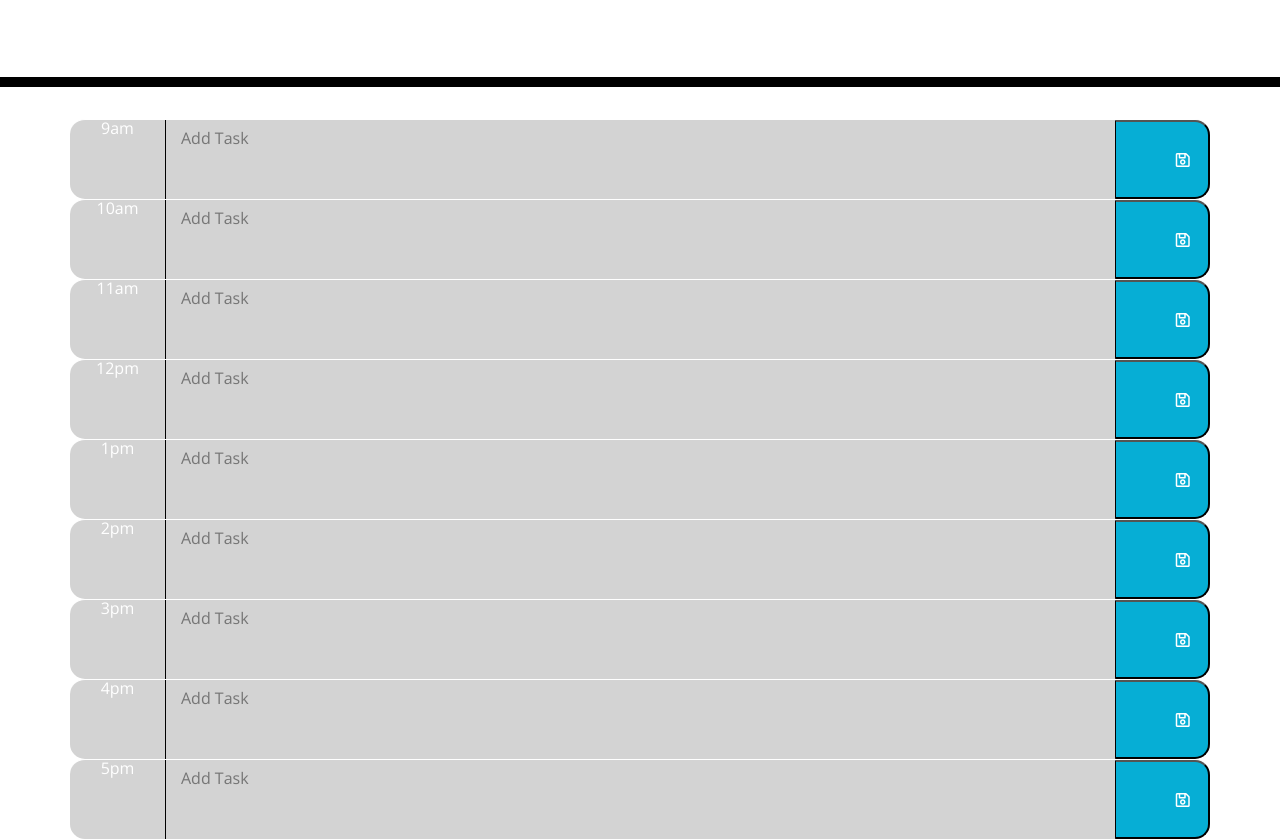
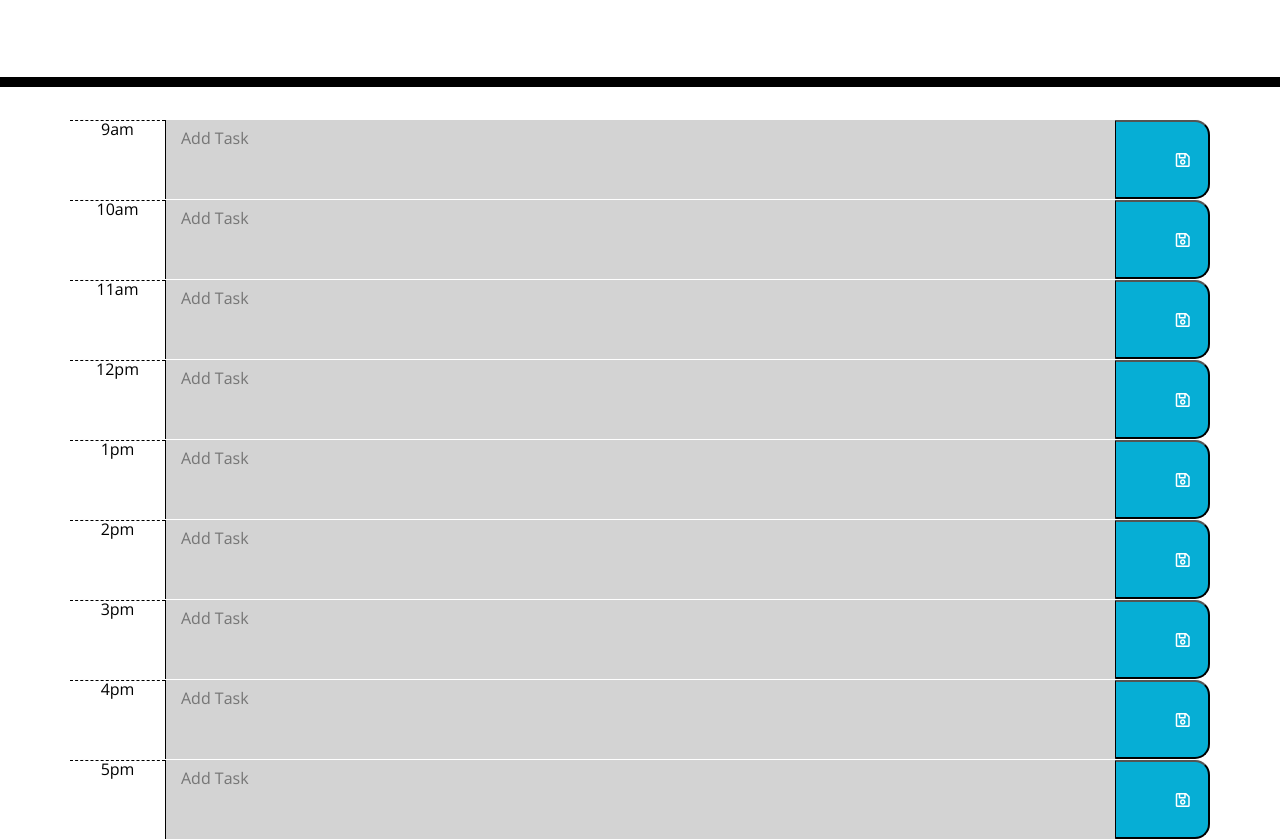
Before and after one commit to osman230/Work-Day-Scheduler, a plain HTML site: page index.html in a window 1280 px wide. Shown: the part 181-1020 px from the top of the page. Drawn offline with nearby package versions, Linux system fonts and the light colour scheme.

Commit message:
Update index.html

```diff
--- a/index.html
+++ b/index.html
@@ -31,63 +31,63 @@
     <div class="container">
       <!-- Timeblocks go here -->
       <div class="row time-block" id="9">
-        <div class="col-1 currentHour">9am</div>
+        <div class="col-1 hour">9am</div>
         <textarea class="col-10 currentTask" placeholder="Add Task"></textarea>
         <button class="col-1 saveBtn">
           <i class="far fa-save"></i>
         </button>
       </div>
       <div class="row time-block" id="10">
-        <div class="col-1 currentHour">10am</div>
+        <div class="col-1 hour">10am</div>
         <textarea class="col-10 currentTask" placeholder="Add Task"></textarea>
         <button class="col-1 saveBtn">
           <i class="far fa-save"></i>
         </button>
       </div>
       <div class="row time-block" id="11">
-        <div class="col-1 currentHour">11am</div>
+        <div class="col-1 hour">11am</div>
         <textarea class="col-10 currentTask" placeholder="Add Task"></textarea>
         <button class="col-1 saveBtn">
           <i class="far fa-save"></i>
         </button>
       </div>
       <div class="row time-block" id="12">
-        <div class="col-1 currentHour">12pm</div>
+        <div class="col-1 hour">12pm</div>
         <textarea class="col-10 currentTask" placeholder="Add Task"></textarea>
         <button class="col-1 saveBtn">
           <i class="far fa-save"></i>
         </button>
       </div>
       <div class="row time-block" id="1">
-        <div class="col-1 currentHour">1pm</div>
+        <div class="col-1 hour">1pm</div>
         <textarea class="col-10 currentTask" placeholder="Add Task"></textarea>
         <button class="col-1 saveBtn">
           <i class="far fa-save"></i>
         </button>
       </div>
       <div class="row time-block" id="2">
-        <div class="col-1 currentHour">2pm</div>
+        <div class="col-1 hour">2pm</div>
         <textarea class="col-10 currentTask" placeholder="Add Task"></textarea>
         <button class="col-1 saveBtn">
           <i class="far fa-save"></i>
         </button>
       </div>
       <div class="row time-block" id="3">
-        <div class="col-1 currentHour">3pm</div>
+        <div class="col-1 hour">3pm</div>
         <textarea class="col-10 currentTask" placeholder="Add Task"></textarea>
         <button class="col-1 saveBtn">
           <i class="far fa-save"></i>
         </button>
       </div>
       <div class="row time-block" id="4">
-        <div class="col-1 currentHour">4pm</div>
+        <div class="col-1 hour">4pm</div>
         <textarea class="col-10 currentTask" placeholder="Add Task"></textarea>
         <button class="col-1 saveBtn">
           <i class="far fa-save"></i>
         </button>
       </div>
       <div class="row time-block" id="5">
-        <div class="col-1 currentHour">5pm</div>
+        <div class="col-1 hour">5pm</div>
         <textarea class="col-10 currentTask" placeholder="Add Task"></textarea>
         <button class="col-1 saveBtn">
           <i class="far fa-save"></i>
```
